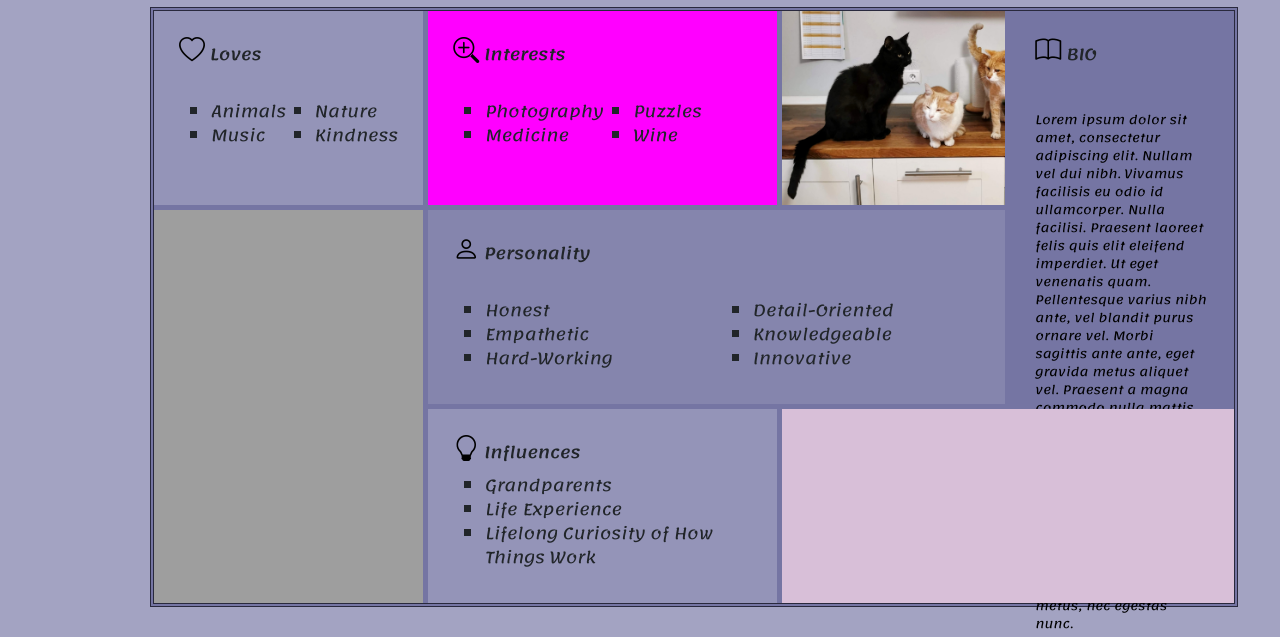
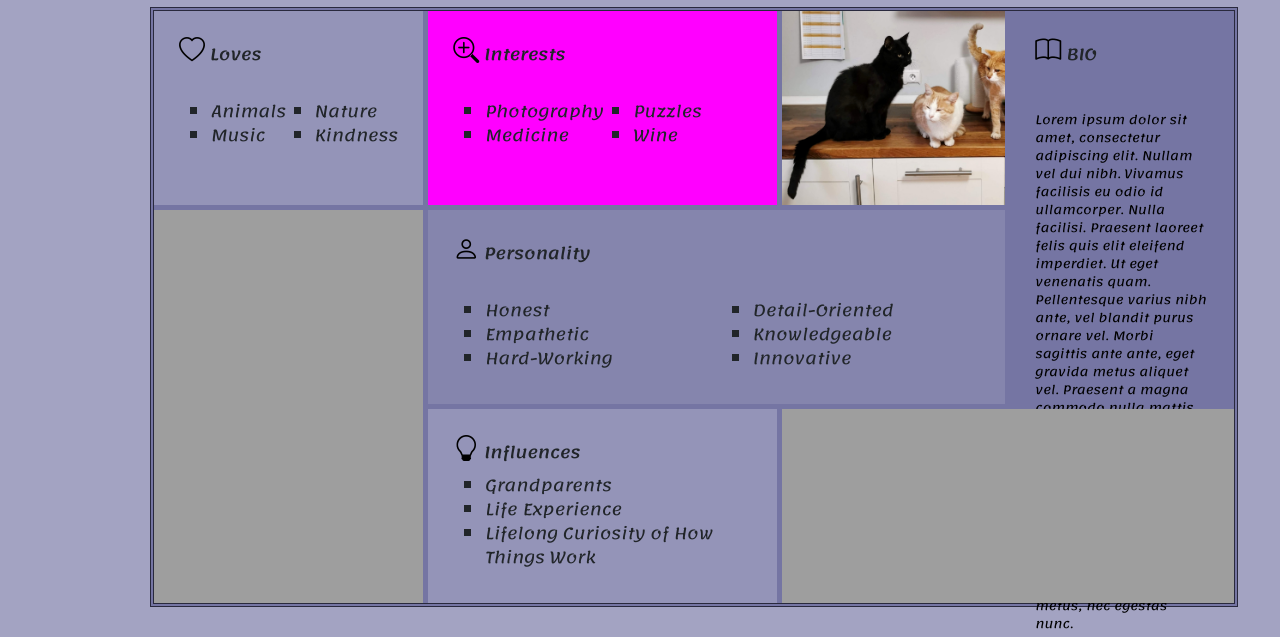
Before and after one commit to atm951999/web-330, a plain HTML site: page martin-personal-portfolio/martin-about.html in a window 1280 px wide. Shown: the part 241-878 px from the top of the page. Drawn offline with nearby package versions, Linux system fonts and the light colour scheme; the site is published under a folder, as on GitHub Pages, so addresses that start at the root find nothing; a web font is replaced by a local one.

Commit message:
Update site.css

```diff
--- a/martin-personal-portfolio/site.css
+++ b/martin-personal-portfolio/site.css
@@ -277,7 +277,7 @@ li {
 .about7 {
     grid-column: 3 / 5;
     grid-row: 3;
-    background: url("/../Images/about-music.jpg") thistle;
+    background: url("Images/about-music.jpg") thistle;
     background-size: cover;
     background-repeat: no-repeat;
 
```
